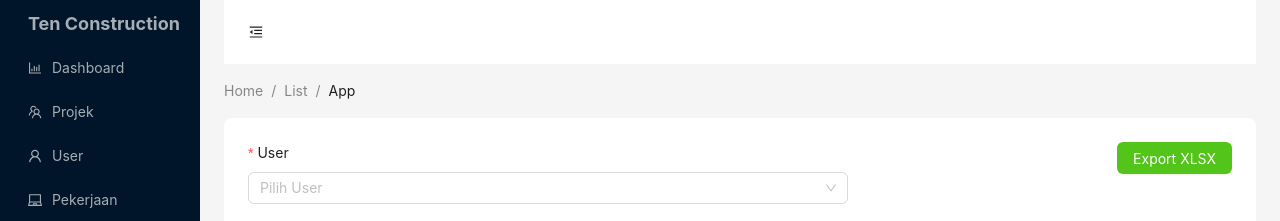
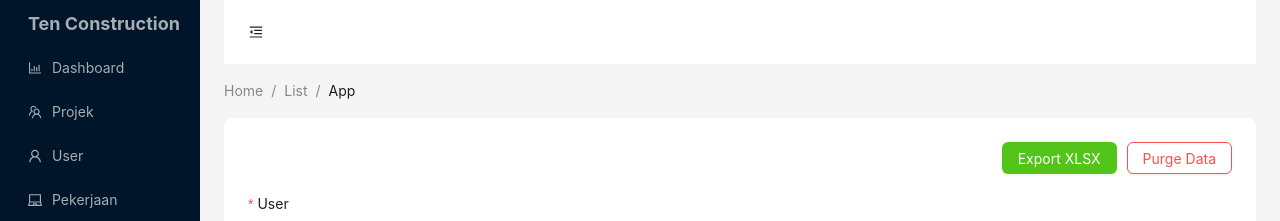
Before and after one commit to ten-construction/ten-contruction, a React (Create React App) app: page /#/ in a window 1280 px wide. Shown: the top 221 px of the page. Built offline with nearby package versions, Linux system fonts and the light colour scheme; no server answers; the database is empty.

Commit message:
adjust : add purge function & re-wording error and success message

```diff
--- a/src/pages/dashboard/index.js
+++ b/src/pages/dashboard/index.js
@@ -25,6 +25,7 @@ function Dashboard(){
 
   const [isSaveAbsenceOnProcess, setIsSaveAbsenceOnProcess] = useState(false)
   const [isExportProcess, setIsExportProcess] = useState(false)
+  const [isPurgeProcess, setIsPurgeProsess] = useState(false)
 
   const [loading, setLoading] = useState(false)
 
@@ -110,7 +111,7 @@ function Dashboard(){
     const projectValue = form.getFieldValue('project');
 
     try {
-        let action = 'added'
+        let action = 'ditambah'
         const userRef = doc(db, 'users', values.user);
         const projectRef = doc(db, 'projects', values.project);
 
@@ -167,7 +168,7 @@ function Dashboard(){
         let absenceIdSnap = '';
 
         if (absenceSnapshot.docs.length > 0) {
-          action = 'updated'
+          action = 'diubah'
           for (const document of absenceSnapshot.docs) {
             // if (isToday(document.data().updated_at.seconds)) {
             //   error("User telah melakukan absensi hari ini.")
@@ -239,10 +240,10 @@ function Dashboard(){
         }
 
         setProjectMandays([]);
-        messageApi.success(`Absence ${action} successfully!`);
+        messageApi.success(`Absence telah ${action}!`);
     } catch (err) {
         console.log(err);
-        error('Failed to add absence!');
+        error('Gagal untuk menambah absence!');
     } finally {
       form.resetFields();
       form.setFieldsValue({ project: projectValue });
@@ -261,7 +262,7 @@ function Dashboard(){
       const absenceRef = doc(db, 'user_project_mandays', userProjectMandayId)
       const absenceSnap = await getDoc(absenceRef)
       if (!absenceSnap.exists()) {
-        error('Selected absence data is not found!');
+        error('Absence yang dipilih tidak ditemukan!');
         return;
       }
 
@@ -299,7 +300,7 @@ function Dashboard(){
 
       fetchUserProjectManday(currentFormProject.seeProject)
 
-      messageApi.success(`Absence deleted successfully!`);
+      messageApi.success(`Absence telah dihapus!`);
     } catch (e) {
       error(`Error deleting user: ${e}`);
     }
@@ -311,7 +312,7 @@ function Dashboard(){
     const absenceDetailRef = doc(db, 'user_project_manday_logs', userProjectMandayLogId)
     const absenceDetailSnap = await getDoc(absenceDetailRef);
     if (!absenceDetailSnap.exists()) {
-      error(`Absence detail not found', please create it first`);
+      error(`Absence detail tidak ditemukan', mohon buat terlebih dahulu`);
       return;
     }
 
@@ -366,7 +367,7 @@ function Dashboard(){
 
     await showDetail(record, true)
 
-    messageApi.success('Absence detail successfully deleted!');
+    messageApi.success('Absence detail telah dihapus!');
   }
 
   const showDetail = async (record, fromFunction) => {
@@ -407,6 +408,8 @@ function Dashboard(){
   }
 
   const handleExport = async () => {
+    const now = new Date();
+
     setIsExportProcess(true)
 
     try {
@@ -664,6 +667,11 @@ function Dashboard(){
       const fileData = new Blob([excelBuffer], { type: "application/octet-stream" });
 
       saveAs(fileData, `Absensi_${getFormattedDate()}.xlsx`);
+
+      await addDoc(collection(db, "export_histories"), {
+        created_at: now
+      });
+
     } catch (error) {
       console.error(error);
       messageApi.error('Gagal export data!');
@@ -679,22 +687,91 @@ function Dashboard(){
     }
   }
 
+  const handePurge = async () => {
+    setIsPurgeProsess(true)
+
+    let isHasExportedToday = false
+    const { startOfDay, endOfDay } = getTodayStartEndDate()
+
+    const q = query(
+      collection(db, 'export_histories'),
+      where('created_at', '>=', Timestamp.fromDate(new Date(startOfDay))),
+      where('created_at', '<=', Timestamp.fromDate(new Date(endOfDay)))
+    )
+    const exportHistories = await getDocs(q);
+
+    for (const item of exportHistories.docs) {
+      isHasExportedToday = true
+    }
+
+    if (!isHasExportedToday) {
+      error('Kamu belum melakukan export hari ini, mohon export terlebih dahulu!');
+      setIsPurgeProsess(false)
+      return;
+    }
+
+    // [BEGIN] Delete all absence and export histories data
+    const absenceSnap = await getDocs(collection(db, 'user_project_mandays'))
+    for (const item of absenceSnap.docs) {
+        await deleteDoc(doc(db, 'user_project_mandays', item.id));
+    }
+
+    const absenceLogSnap = await getDocs(collection(db, 'user_project_manday_logs'))
+    for (const item of absenceLogSnap.docs) {
+        await deleteDoc(doc(db, 'user_project_manday_logs', item.id));
+    }
+
+    const absenceTotalSnap = await getDocs(collection(db, 'user_project_mandays_total'))
+    for (const item of absenceTotalSnap.docs) {
+        await deleteDoc(doc(db, 'user_project_mandays_total', item.id));
+    }
+
+    const exportHistorySnap = await getDocs(collection(db, 'export_histories'))
+    for (const item of exportHistorySnap.docs) {
+        await deleteDoc(doc(db, 'export_histories', item.id));
+    }
+    // [END] Delete all absence and export histories data
+
+    messageApi.success('Proses purge telah selesai, data absensi telah di reset!');
+
+    formProject.resetFields(['seeProject'])
+    setProjectMandays([]);
+    setIsPurgeProsess(false)
+  }
+
   return (
     <>
       {contextHolder}
 
       {
+        isPurgeProcess &&
+        <Button disabled style={{float: 'right'}} danger variant="solid">
+          Purge Data <Spin indicator={<LoadingOutlined spin />} />
+        </Button>
+      }
+      {
+        !isPurgeProcess &&
+        <Button style={{float: 'right'}} danger variant="solid" onClick={() => handePurge()}>
+            Purge Data
+        </Button>
+      }
+
+      {
         isExportProcess &&
-        <Button disabled style={{float: 'right'}} color="green" variant="solid" onClick={() => handleExport()}>
-          <Spin indicator={<LoadingOutlined spin />} />
+        <Button disabled style={{float: 'right', marginRight: 10}} color="green" variant="solid">
+          Export XLSX <Spin indicator={<LoadingOutlined spin />} />
         </Button>
       }
       {
         !isExportProcess &&
-        <Button style={{float: 'right'}} color="green" variant="solid" onClick={() => handleExport()}>
+        <Button style={{float: 'right', marginRight: 10}} color="green" variant="solid" onClick={() => handleExport()}>
             Export XLSX
         </Button>
       }
+
+      <br/>
+      <br/>
+      <br/>
 
       <Form
         form={form}
```
